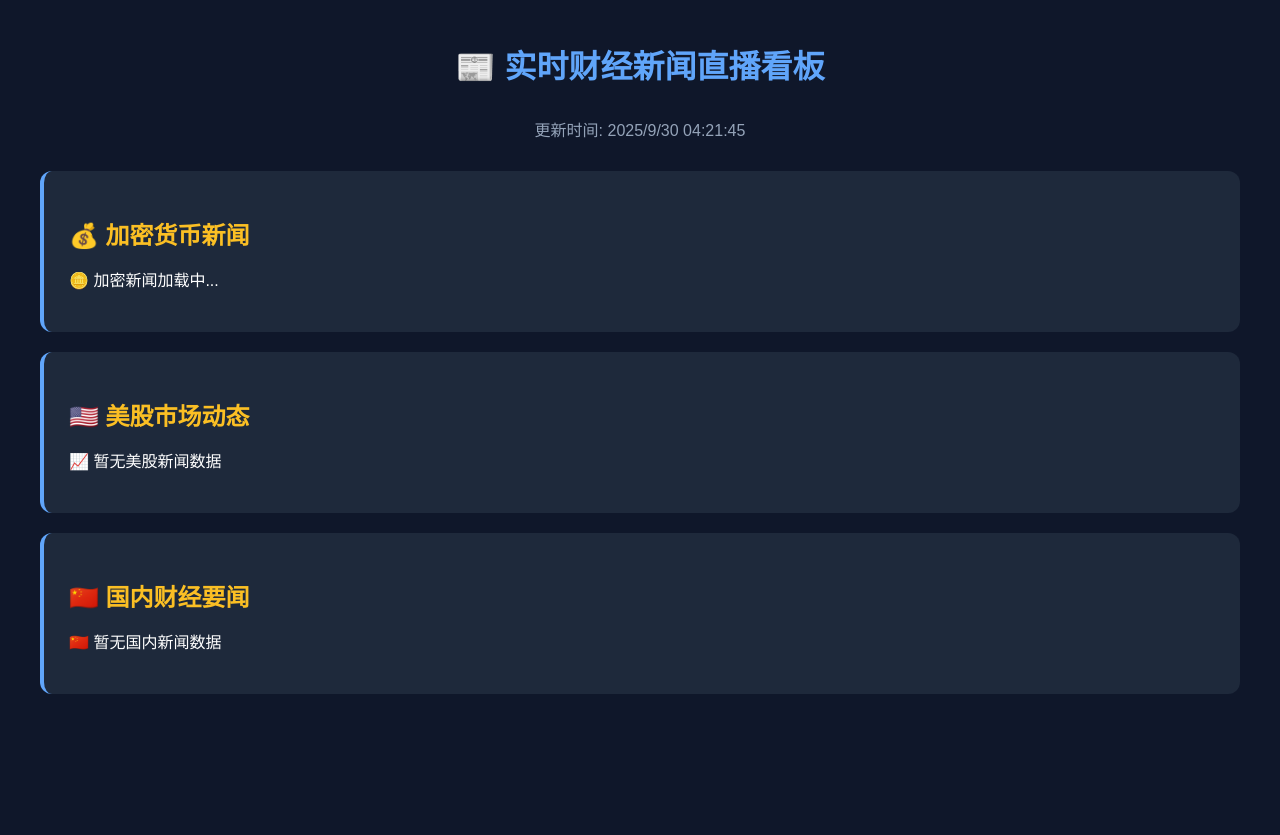
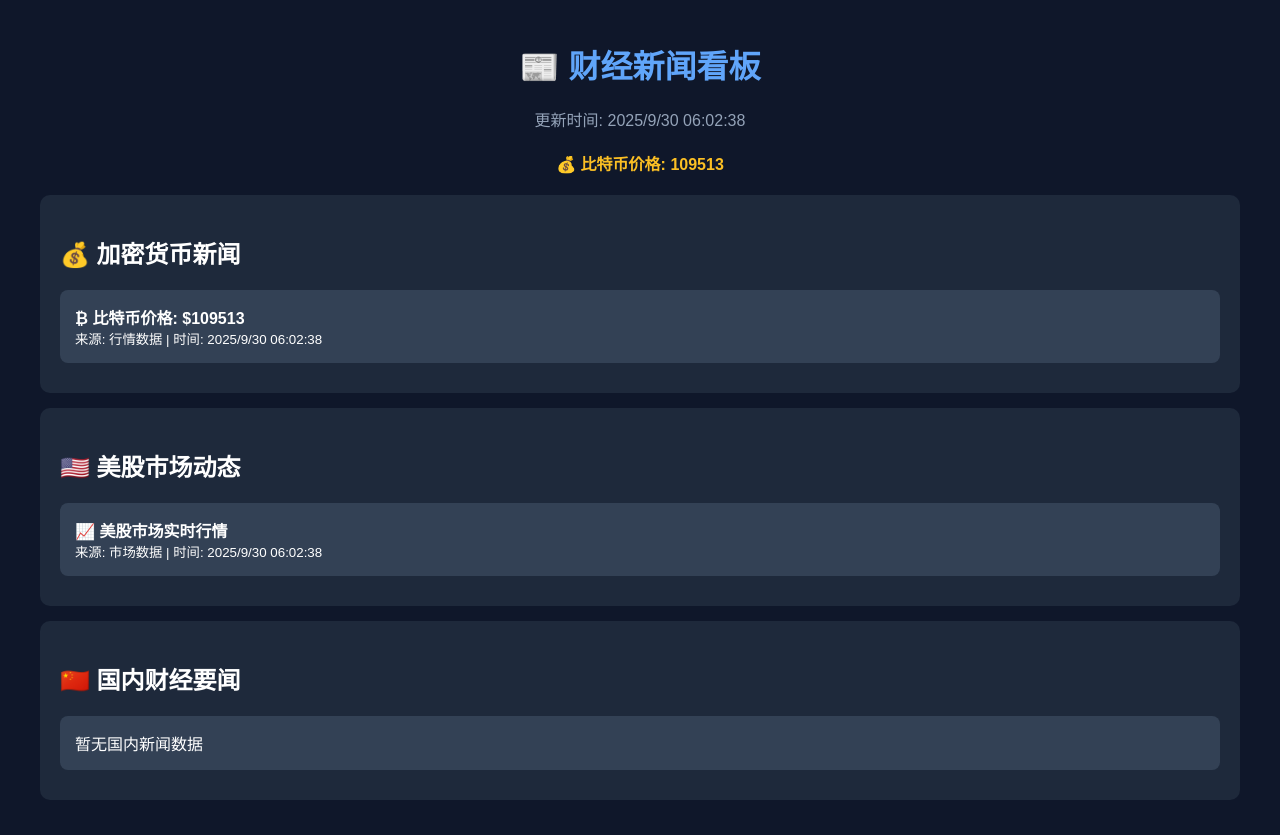
Before and after one commit to rmhom/trading-live-widget, a plain HTML site: page news.html in a window 1280 px wide. Before the commit the page ends 800 px from the top, so only its background shows below. Drawn offline with Linux system fonts and the light colour scheme.

Commit message:
新闻更新 2025-09-30T14:02:52.536+08:00

```diff
--- a/news.html
+++ b/news.html
@@ -1,62 +1 @@
-<!DOCTYPE html>
-<html>
-<head>
-    <meta charset="UTF-8">
-    <title>实时财经新闻看板</title>
-    <style>
-        body {
-            background: #0f172a;
-            color: white;
-            font-family: 'Microsoft YaHei', Arial, sans-serif;
-            padding: 20px;
-            margin: 0;
-        }
-        .container {
-            max-width: 1200px;
-            margin: 0 auto;
-        }
-        h1 {
-            color: #60a5fa;
-            text-align: center;
-            margin-bottom: 30px;
-        }
-        .news-section {
-            background: #1e293b;
-            padding: 25px;
-            margin: 20px 0;
-            border-radius: 12px;
-            border-left: 4px solid #60a5fa;
-        }
-        .news-section h2 {
-            color: #fbbf24;
-            margin-bottom: 15px;
-        }
-        .timestamp {
-            color: #94a3b8;
-            text-align: center;
-            margin-bottom: 30px;
-        }
-    </style>
-</head>
-<body>
-    <div class="container">
-        <h1>📰 实时财经新闻直播看板</h1>
-        <div class="timestamp">更新时间: 2025/9/30 04:21:45</div>
-
-        <div class="news-section">
-            <h2>💰 加密货币新闻</h2>
-            <p>🪙 加密新闻加载中...</p>
-        </div>
-
-        <div class="news-section">
-            <h2>🇺🇸 美股市场动态</h2>
-            <p>📈 暂无美股新闻数据</p>
-        </div>
-
-        <div class="news-section">
-            <h2>🇨🇳 国内财经要闻</h2>
-            <p>🇨🇳 暂无国内新闻数据</p>
-        </div>
-    </div>
-</body>
-</html>
+<!DOCTYPE html><html><head><meta charset="UTF-8"><title>财经新闻看板</title><style>body{background:#0f172a;color:white;font-family:Arial;padding:20px;margin:0;}.container{max-width:1200px;margin:0 auto;}h1{color:#60a5fa;text-align:center;margin-bottom:20px;}.section{background:#1e293b;padding:20px;margin:15px 0;border-radius:10px;}.item{background:#334155;padding:15px;margin:10px 0;border-radius:8px;}.timestamp{text-align:center;color:#94a3b8;margin-bottom:20px;}.price{text-align:center;color:#fbbf24;font-weight:bold;margin-bottom:20px;}</style></head><body><div class="container"><h1>📰 财经新闻看板</h1><div class="timestamp">更新时间: 2025/9/30 06:02:38</div><div class="price">💰 比特币价格: 109513</div><div class="section"><h2>💰 加密货币新闻</h2><div class="item"><strong>₿ 比特币价格: $109513</strong><br><small>来源: 行情数据 | 时间: 2025/9/30 06:02:38</small></div></div><div class="section"><h2>🇺🇸 美股市场动态</h2><div class="item"><strong>📈 美股市场实时行情</strong><br><small>来源: 市场数据 | 时间: 2025/9/30 06:02:38</small></div></div><div class="section"><h2>🇨🇳 国内财经要闻</h2><div class="item">暂无国内新闻数据</div></div></div></body></html>
```
